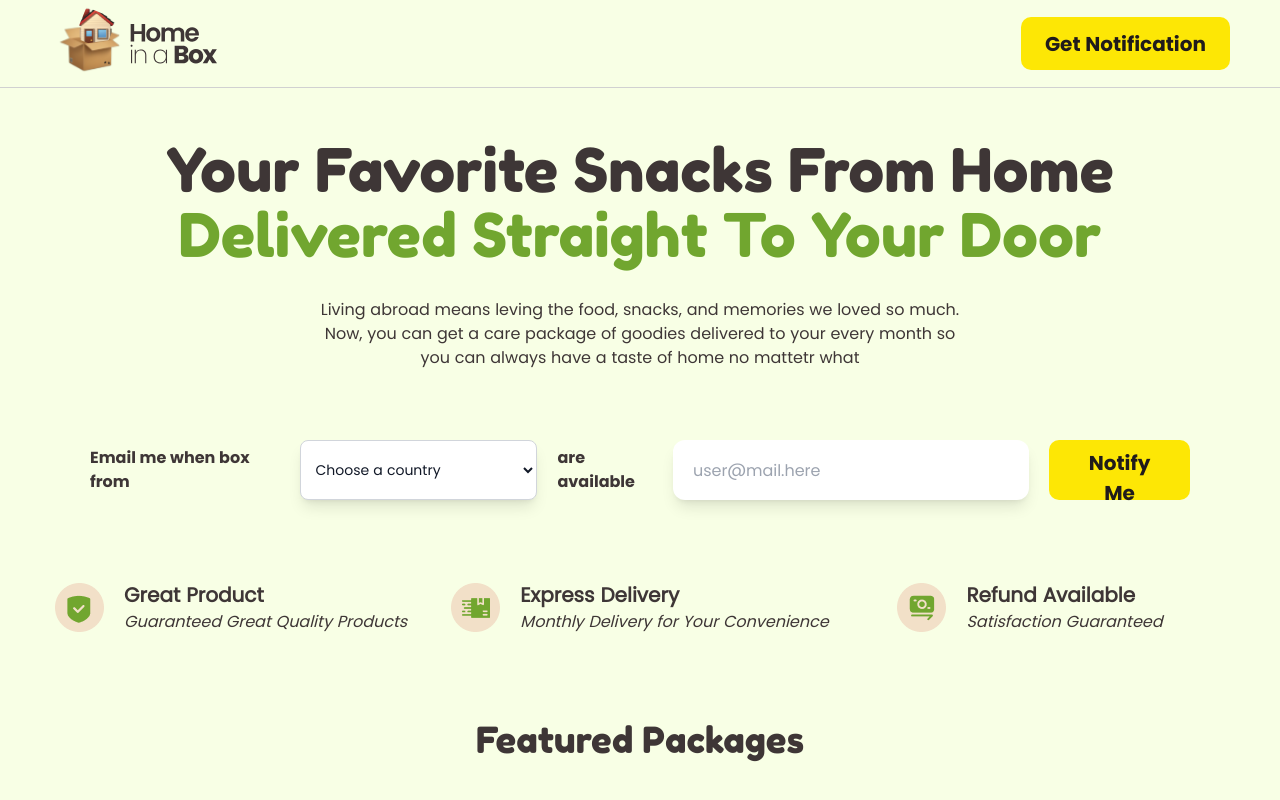
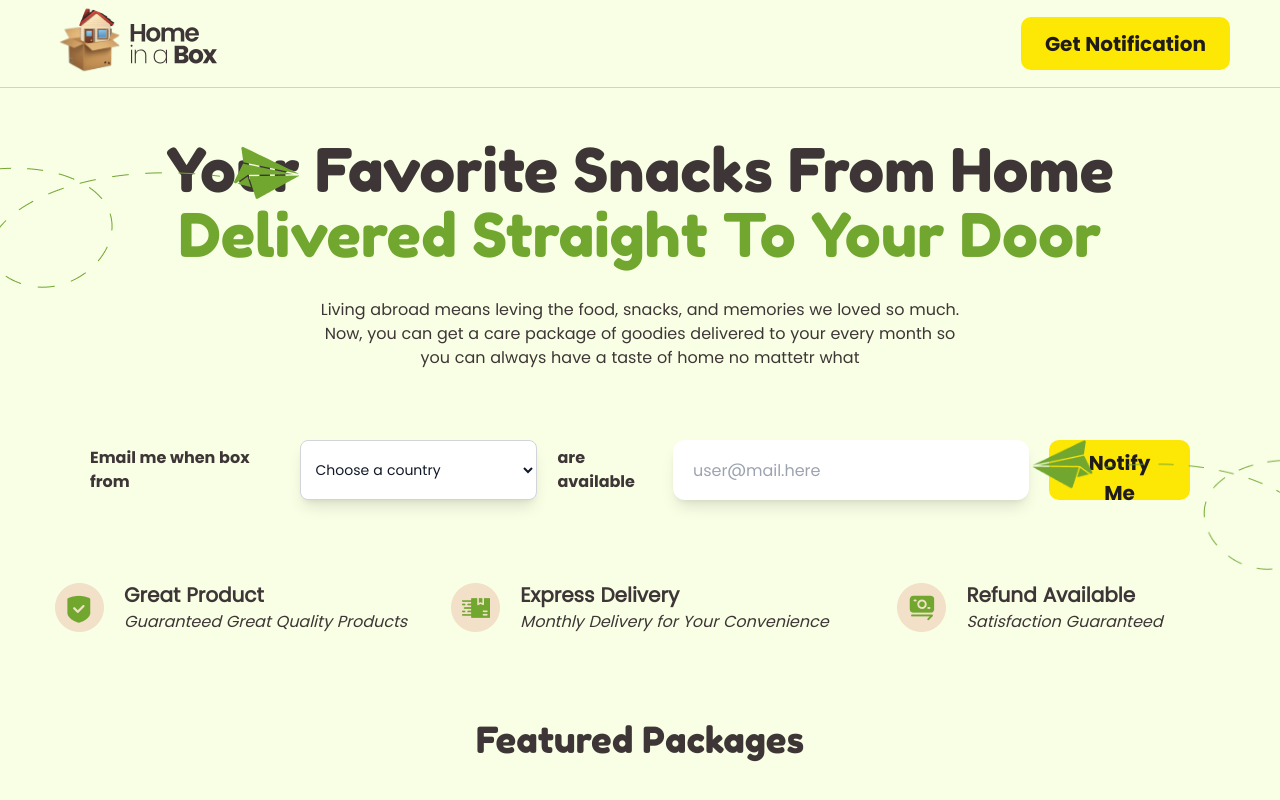
Before and after one commit to samoousama/home-in-a-box, a Next.js app: page / in a window 1280 px wide. Shown: the top 800 px of the page. Built offline with nearby package versions, Linux system fonts and the light colour scheme.

Commit message:
final chagnes

```diff
--- a/app/page.tsx
+++ b/app/page.tsx
@@ -1,10 +1,12 @@
 import Image from "next/image";
+import Link from "next/link";
 import Logo from "../app/img/logo.svg"
 import IconProduct from "../app/img/great-product-icon.png"
 import DeliveryIcon from "../app/img/delivery-icon.png"
 import RefundIcon from "../app/img/refund-icon.png"
 import CardImage from "../app/img/card-img.png"
-import Link from "next/link";
+import ArrowLeft from "../app/img/arrowimg-left.png"
+import ArrowRight from "../app/img/arrowimg-right.png"
 
 export default function Home() {
   return (
@@ -21,6 +23,17 @@ export default function Home() {
           Get Notification
         </button>
       </div>
+
+    <div className="relative">
+
+      <div className="absolute top-[40px] sm:hidden md:hidden">
+        <Image
+            src={ArrowLeft}
+            alt=""
+            className=""
+        />
+      </div>
+
       <div className="py-[50px] text-center flex flex-col gap-[30px] sm:px-[15px] md:px-[15px]">
         <h3 className="font-[family-name:var(--font-Fredoka-bold)] text-[60px] text-[#3E3636] sm:text-[30px] sm:leading-[40px] leading-[65px] md:text-p[35px]">
           Your Favorite Snacks From Home
@@ -61,6 +74,16 @@ export default function Home() {
             </form>
           </div>
         </div>
+      </div>
+
+      <div className="absolute right-0 bottom-[10px] md:hidden">
+        <Image
+            src={ArrowRight}
+            alt=""
+            className="max-w-[250px]"
+        />
+      </div>
+
       </div>
 
       <div className="grid grid-cols-3 max-w-[1200px] m-auto sm:grid-cols-1 px-[15px] sm:gap-[40px]">
```
Also changed, not shown: app/img/arrowimg-left.png (added), app/img/arrowimg-right.png (added).
